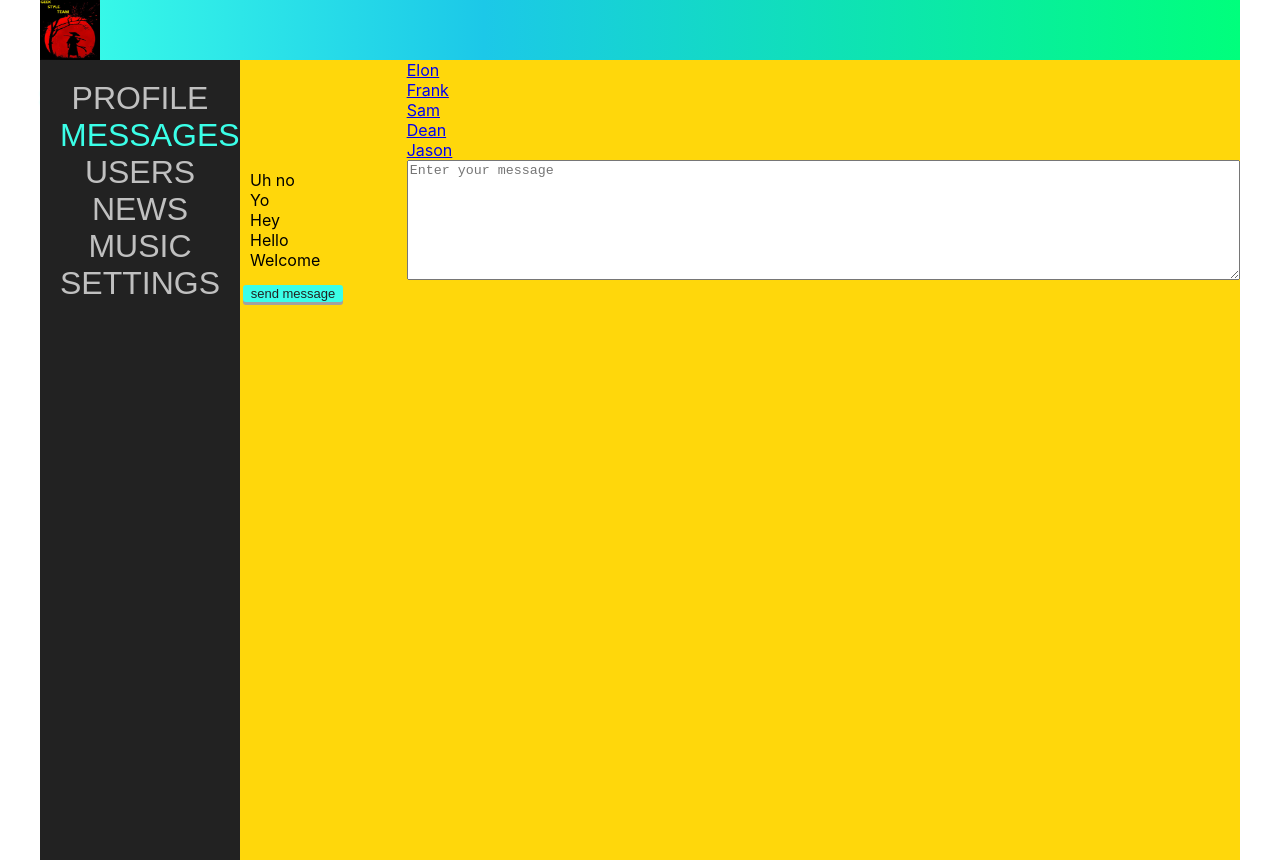
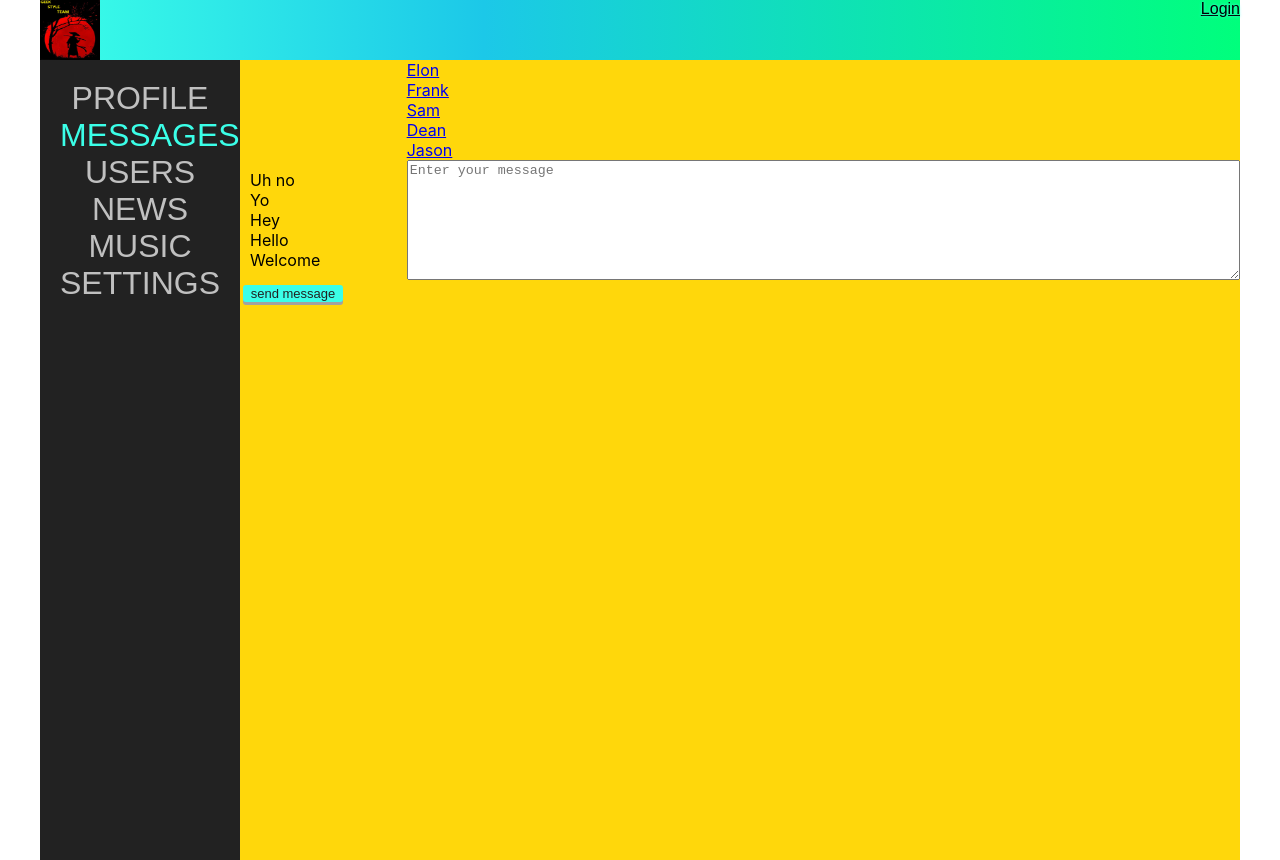
Before and after one commit to GST-Slava/samurai-way-main, a React (Create React App) app: page /dialogs in a window 1280 px wide. Built offline with nearby package versions, Linux system fonts and the light colour scheme; no server answers.

Commit message:
add auth-reduser.ts HeaderContainer.tsx Login

```diff
--- a/src/App.tsx
+++ b/src/App.tsx
@@ -1,7 +1,6 @@
 import React from 'react';
 import './App.css';
 import {Navbar} from "./components/Navbar/Navbar";
-import {Header} from "./components/Header/Header";
 import {Dialogs} from "./components/Dialogs/Dialogs";
 import {Route} from "react-router-dom";
 import {News} from "./components/News/News";
@@ -9,12 +8,13 @@ import {Music} from './components/Music/Music';
 import {Settings} from './components/Settings/Settings';
 import UsersContainer from "./components/Users/UsersContainer";
 import ProfileContainer from "./components/Profile/ProfileContainer";
+import HeaderContainer from "./components/Header/HeaderContainer";
 
 
 export const App = () => {
     return (
         <div className="app-wrapper">
-            <Header/>
+            <HeaderContainer/>
             <Navbar/>
             <div className='app-wrapper-content'>
                 <Route path='/profile/:userId?' render={() => <ProfileContainer/>}/>
--- a/src/components/Header/Header.module.css
+++ b/src/components/Header/Header.module.css
@@ -13,3 +13,11 @@
     height: 60px;
     margin-left: auto;
 }
+
+.loginBlock {
+    float: right;
+}
+
+.loginBlock a {
+    color: black;
+}
--- a/src/components/Header/Header.tsx
+++ b/src/components/Header/Header.tsx
@@ -1,15 +1,20 @@
 import React from "react";
 import s from './Header.module.css';
+import {NavLink} from "react-router-dom";
 
-export const Header = () => {
+
+export const Header = (props: any) => {
     return (
         <header className={s.header}>
             <span>
                 <img src={require('../../assets/img/header_img.jpg')} alt="header logo"/>
             </span>
-            <span><h2>Social Network SamuraiWay</h2></span>
+            <div className={s.loginBlock}>
+                {props.isAuth ? props.login
+                    : <NavLink to={'/login'}>Login</NavLink>
+                }
 
-
+            </div>
         </header>
     )
 }
--- /dev/null
+++ b/src/components/Header/HeaderContainer.tsx
@@ -0,0 +1,31 @@
+import React from "react";
+import {Header} from "./Header";
+import axios from "axios";
+import {connect} from "react-redux";
+import {setAuthUserData} from "../../redux/auth-reduser";
+
+
+class HeaderContainer extends React.Component<any, any> {
+    componentDidMount() {
+        axios.get(`https://social-network.samuraijs.com/api/1.0/auth/me`, {
+            withCredentials: true
+        })
+            .then(response => {
+                if (response.data.resultCode === 0) {
+                    let {id, email, login} = response.data.login;
+                    this.props.setAuthUserData(id, email, login);
+                }
+            })
+    }
+
+    render() {
+        return <Header/>
+    }
+}
+
+const mapStateToProps = (state: any) => ({
+    isAuth: state.auth.isAuth,
+    login: state.auth.login,
+});
+
+export default connect(mapStateToProps, {setAuthUserData})(HeaderContainer);
--- a/src/components/Profile/ProfileContainer.tsx
+++ b/src/components/Profile/ProfileContainer.tsx
@@ -5,6 +5,7 @@ import {connect} from "react-redux";
 import {setUserProfile} from "../../redux/profile-reduser";
 import {RouteComponentProps, withRouter} from "react-router-dom";
 import {AppStateType} from "../../redux/redux-store";
+
 
 type PathParamsType = {
     userId: string
@@ -31,14 +32,14 @@ type PhotosPropsType = Array<{
     small: string
     large: string
 }>
-type MapStateToProps = {
+type MapStateToPropsType = {
     profile: ProfilePropsType
 }
 type MapDispatchPropsType = {
     setUserProfile: (profile: ProfilePropsType) => void
 }
 type PropsType = RouteComponentProps<PathParamsType> & OwnPropsType
-type OwnPropsType = MapStateToProps & MapDispatchPropsType
+type OwnPropsType = MapStateToPropsType & MapDispatchPropsType
 
 
 function ProfileContainer(props: PropsType) {
@@ -62,8 +63,10 @@ function ProfileContainer(props: PropsType) {
 
 let WithUrlDataContainerComponent = withRouter(ProfileContainer)
 
-const mapStateToProps = (state: AppStateType): MapStateToProps => ({
+const mapStateToProps = (state: AppStateType): MapStateToPropsType => ({
     profile: state.profilePage.profile
 })
 
+
+// @ts-ignore
 export default connect(mapStateToProps, {setUserProfile})(WithUrlDataContainerComponent);
--- /dev/null
+++ b/src/redux/auth-reduser.ts
@@ -0,0 +1,37 @@
+const SET_USER_DATA = 'SET_USER_DATA';
+
+type AuthDataPropsType = {
+    id: number
+    email: string
+    login: string
+    isAuth: false
+}
+export type AuthPropsType = {
+    resultCode: number
+    messages: Array<string>
+    data: AuthDataPropsType
+}
+
+let initialState = {
+    id: null,
+    email: null,
+    login: null,
+    isAuth: false
+};
+
+export type InitialStateType = typeof initialState;
+
+export const authReducer = (state: InitialStateType = initialState, action: any): InitialStateType => {
+    switch (action.type) {
+        case SET_USER_DATA:
+            return {
+                ...state,
+                ...action.data,
+                isAuth: true
+            }
+        default:
+            return state;
+    }
+}
+
+export const setAuthUserData = (initialState: InitialStateType) => ({type: SET_USER_DATA, data: {initialState}})
--- a/src/redux/redux-store.ts
+++ b/src/redux/redux-store.ts
@@ -3,13 +3,15 @@ import {profileReducer} from "./profile-reduser";
 import {dialogsReducer} from "./dialogs-reduser";
 import {sidebarReducer} from "./sidebar-reduser";
 import {usersReducer} from "./users-reduser";
+import {authReducer} from "./auth-reduser";
 
 
 export const rootReducer = combineReducers({
     profilePage: profileReducer,
     dialogsPage: dialogsReducer,
     sidebar: sidebarReducer,
-    usersPage: usersReducer
+    usersPage: usersReducer,
+    auth: authReducer
 });
 
 export type AppStateType = ReturnType<typeof rootReducer>;
```
